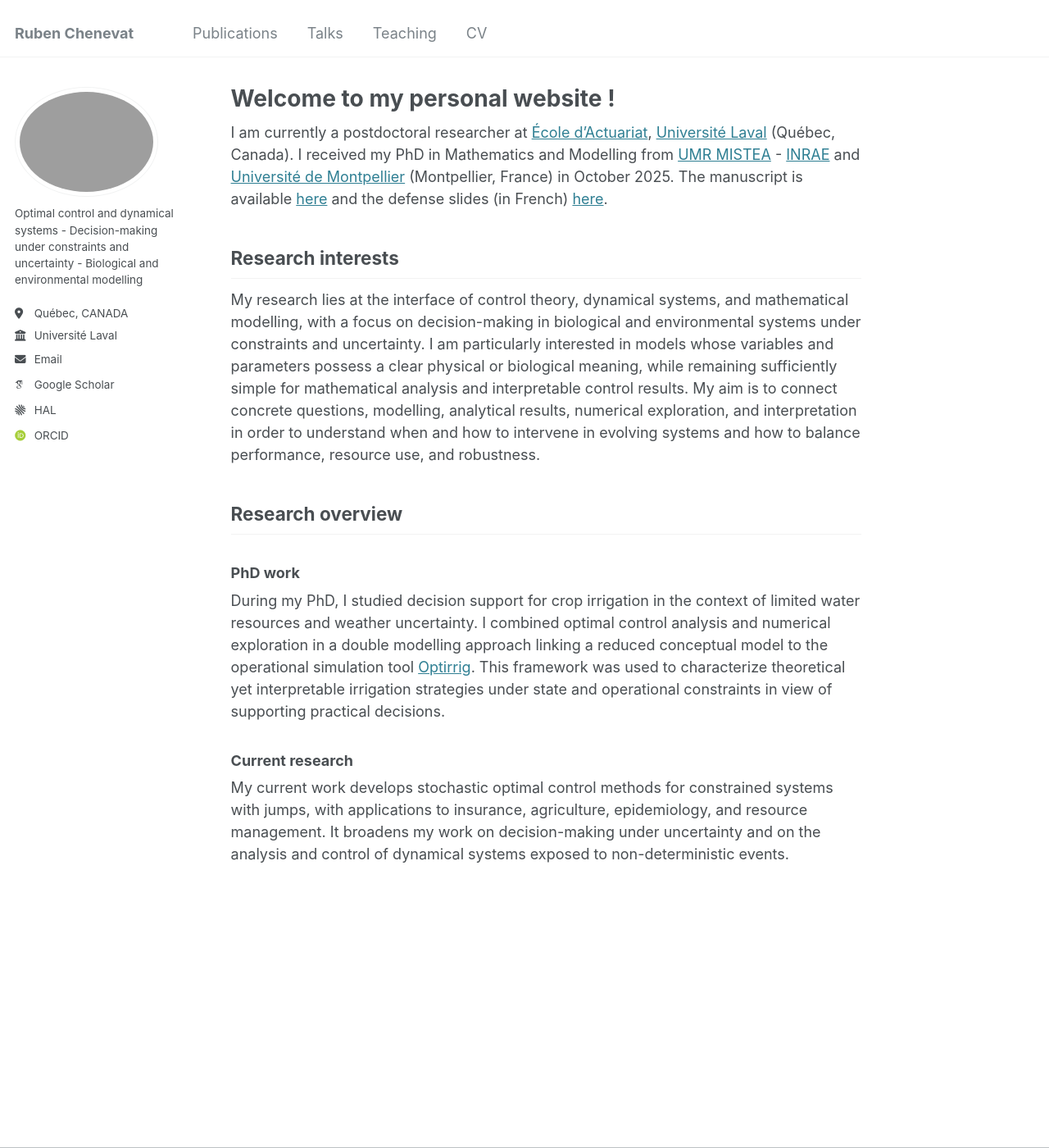
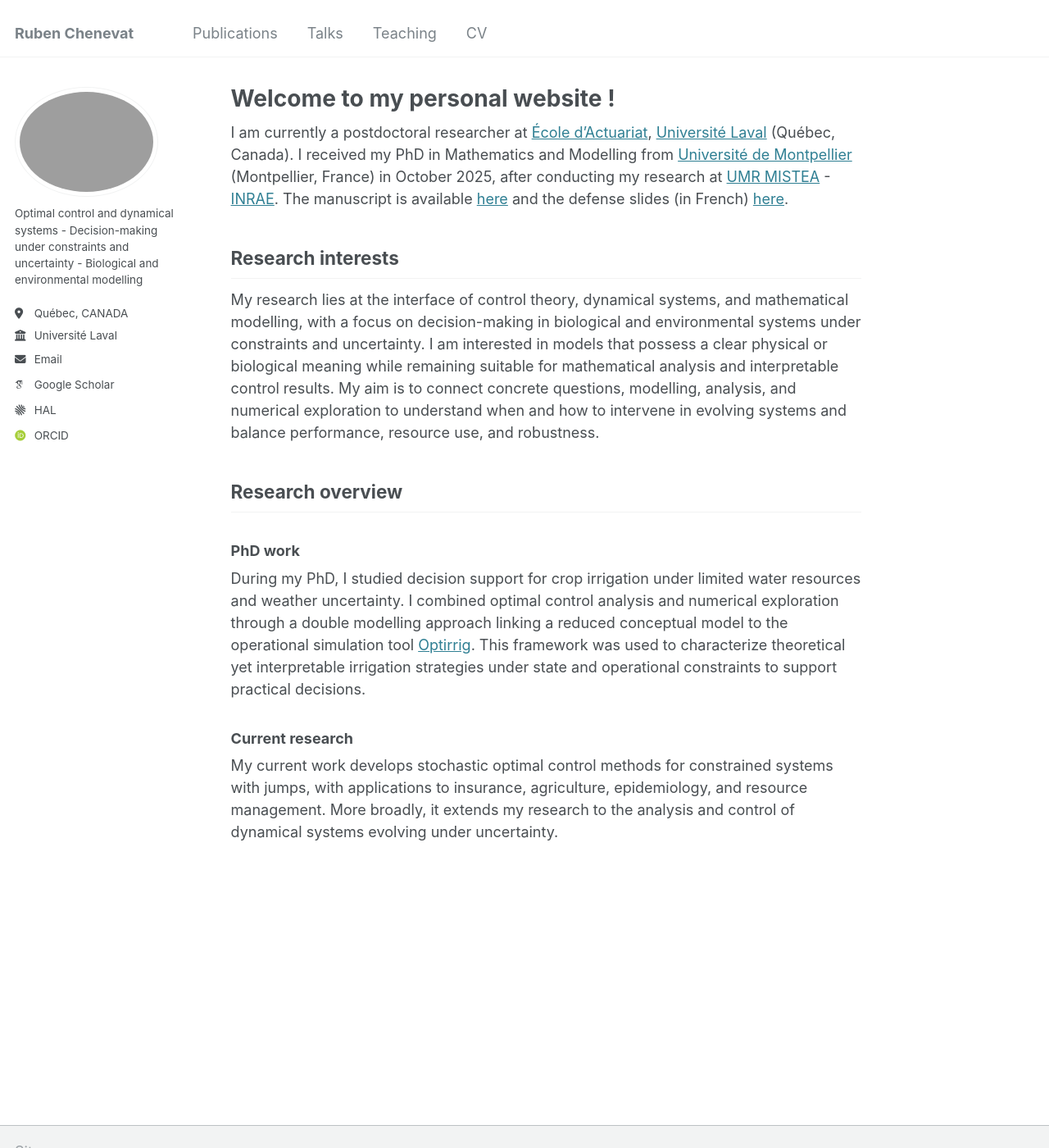
Before and after one commit to rubenchenevat/rubenchenevat.github.io, a Jekyll site: the page built from _pages/about.md, in a window 1280 px wide and 1400 px high. Shown: the whole window at 82% size. Built offline with Jekyll 4.4.1, drawn with Linux system fonts in a browser that asks for light colours; some web fonts are replaced.

Commit message:
Update about.md

```diff
--- a/_pages/about.md
+++ b/_pages/about.md
@@ -7,24 +7,24 @@ redirect_from:
   - /about.html
 ---
 
-I am currently a postdoctoral researcher at [&Eacute;cole d'Actuariat](https://www.fsg.ulaval.ca/departements/ecole-dactuariat){:target="_blank"}, [Université Laval](https://www.ulaval.ca/){:target="_blank"} (Québec, Canada). I received my PhD in Mathematics and Modelling from [UMR MISTEA](https://eng-mistea.montpellier.hub.inrae.fr/){:target="_blank"} - [INRAE](https://www.inrae.fr/en){:target="_blank"} and [Université de Montpellier](https://www.umontpellier.fr/en/){:target="_blank"} (Montpellier, France) in October 2025. The manuscript is available [here](https://hal.science/tel-05325824v1){:target="_blank"} and the defense slides (in French) [here](/files/Soutenance_de_these_Vweb.pdf){:target="_blank"}.
+I am currently a postdoctoral researcher at [&Eacute;cole d'Actuariat](https://www.fsg.ulaval.ca/departements/ecole-dactuariat){:target="_blank"}, [Université Laval](https://www.ulaval.ca/){:target="_blank"} (Québec, Canada). I received my PhD in Mathematics and Modelling from [Université de Montpellier](https://www.umontpellier.fr/en/){:target="_blank"} (Montpellier, France) in October 2025, after conducting my research at [UMR MISTEA](https://eng-mistea.montpellier.hub.inrae.fr/){:target="_blank"} - [INRAE](https://www.inrae.fr/en){:target="_blank"}. The manuscript is available [here](https://hal.science/tel-05325824v1){:target="_blank"} and the defense slides (in French) [here](/files/Soutenance_de_these_Vweb.pdf){:target="_blank"}.
 
 
 ## Research interests
 
-My research lies at the interface of control theory, dynamical systems, and mathematical modelling, with a focus on decision-making in biological and environmental systems under constraints and uncertainty. I am particularly interested in models whose variables and parameters possess a clear physical or biological meaning, while remaining sufficiently simple for mathematical analysis and interpretable control results. My aim is to connect concrete questions, modelling, analytical results, numerical exploration, and interpretation in order to understand when and how to intervene in evolving systems and how to balance performance, resource use, and robustness.
+My research lies at the interface of control theory, dynamical systems, and mathematical modelling, with a focus on decision-making in biological and environmental systems under constraints and uncertainty. I am interested in models that possess a clear physical or biological meaning while remaining suitable for mathematical analysis and interpretable control results. My aim is to connect concrete questions, modelling, analysis, and numerical exploration to understand when and how to intervene in evolving systems and balance performance, resource use, and robustness.
 
 
 ## Research overview
 
 ### PhD work
 
-During my PhD, I studied decision support for crop irrigation in the context of limited water resources and weather uncertainty. I combined optimal control analysis and numerical exploration in a double modelling approach linking a reduced conceptual model to the operational simulation tool [Optirrig](https://optirrighive.pages-forge.inrae.fr/optirrigCORE/){:target="_blank"}. This framework was used to characterize theoretical yet interpretable irrigation strategies under state and operational constraints in view of supporting practical decisions.
+During my PhD, I studied decision support for crop irrigation under limited water resources and weather uncertainty. I combined optimal control analysis and numerical exploration through a double modelling approach linking a reduced conceptual model to the operational simulation tool [Optirrig](https://optirrighive.pages-forge.inrae.fr/optirrigCORE/){:target="_blank"}. This framework was used to characterize theoretical yet interpretable irrigation strategies under state and operational constraints to support practical decisions.
 
 
 ### Current research
 
-My current work develops stochastic optimal control methods for constrained systems with jumps, with applications to insurance, agriculture, epidemiology, and resource management. It broadens my work on decision-making under uncertainty and on the analysis and control of dynamical systems exposed to non-deterministic events.
+My current work develops stochastic optimal control methods for constrained systems with jumps, with applications to insurance, agriculture, epidemiology, and resource management. More broadly, it extends my research to the analysis and control of dynamical systems evolving under uncertainty.
 
 
 
```
